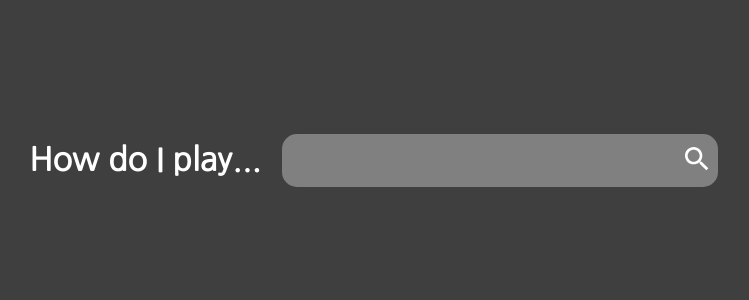
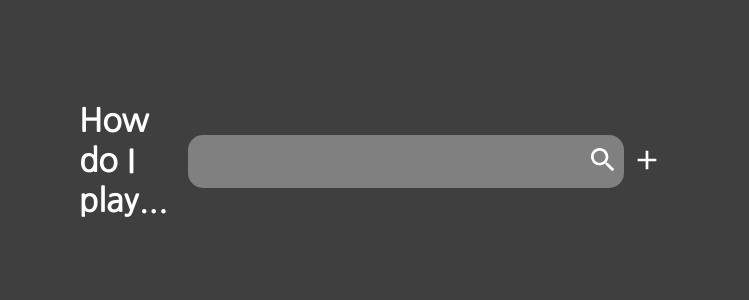
Before and after one commit to morales-martin/Chord-Search, a React (Create React App) app: page / in a window 1280 px wide. Shown: the top 300 px of the page, without its empty margins (266-1015 px from the left). Built offline with nearby package versions, Linux system fonts and the light colour scheme.

Commit message:
Add chord button & component init

```diff
--- /dev/null
+++ b/src/Components/AddChord.css
@@ -0,0 +1,7 @@
+.add-chord__container svg {
+    width: 2rem;
+}
+
+.add-chord__container path {
+    fill: white;
+}
--- /dev/null
+++ b/src/Components/AddChord.js
@@ -0,0 +1,15 @@
+import React from "react";
+import './AddChord.css'
+
+const AddChord = props => {
+
+
+
+  return (
+    <div className='add-chord__container'>
+
+    </div>
+  );
+};
+
+export default AddChord;
--- a/src/Components/ResultGrid.css
+++ b/src/Components/ResultGrid.css
@@ -0,0 +1,9 @@
+.grid-container {
+  flex: 1;
+  display: flex;
+  flex-direction: row;
+  justify-content: center;
+  flex-wrap: wrap;
+  margin: 0 auto;
+  max-width: 75%;
+}
--- a/src/Components/SearchChords.css
+++ b/src/Components/SearchChords.css
@@ -1,9 +1,10 @@
-.grid-container {
-    flex: 1;
-    display: flex;
-    flex-direction: row;
-    justify-content: center;
-    flex-wrap: wrap;
-    margin: 0 auto;
-    max-width: 75%;
+.search-chords__container {
+  display: flex;
+  flex-direction: column;
+  max-height: 100vh;
 }
+
+.search-chords__searchbar {
+  display: flex;
+  flex-direction: row;
+}
--- a/src/Components/SearchChords.js
+++ b/src/Components/SearchChords.js
@@ -1,26 +1,34 @@
 import React, { useEffect, useState } from "react";
 import "./SearchChords.css";
-
-
 import SearchForm from "./SearchForm";
 import ResultGrid from "./ResultGrid";
+import AddChord from "./AddChord";
 
 function SearchChords() {
   const [results, setResults] = useState();
   const [loading, setLoading] = useState(false);
   const [isSubmitted, setIsSubmitted] = useState(false);
+  const [addChord, setAddChord] = useState(false);
 
   useEffect(() => {}, [loading]);
 
+  const addSubmitHandler = e => {
+    e.preventDefault();
+    setAddChord(true);
+  }
+
   return (
-    /* "handleSubmit" will validate your inputs before invoking "onSubmit" */
     <div className="search-chords__container">
-      <SearchForm
-        setResults={setResults}
-        setLoading={setLoading}
-        setIsSubmitted={setIsSubmitted}
-      />
-      <ResultGrid results={results} isSubmitted={isSubmitted}/>
+      <div className="search-chords__searchbar">
+        <SearchForm
+          setResults={setResults}
+          setLoading={setLoading}
+          setIsSubmitted={setIsSubmitted}
+          handleAddSubmit={addSubmitHandler}
+        />
+        {addChord && <AddChord setAddChord={setAddChord}  />}
+      </div>
+      <ResultGrid results={results} isSubmitted={isSubmitted} />
     </div>
   );
 }
--- a/src/Components/SearchForm.css
+++ b/src/Components/SearchForm.css
@@ -1,16 +1,9 @@
-.search-chords__container {
-    display: flex;
-    flex-direction: column;
-    height: 100vh;
-}
 
 .search-form {
   min-width: 40%;
   margin: 0 auto;
   align-items: center;
-  height: 100vh;
   position: relative;
-
   display: flex;
   flex-direction: row;
   justify-content: center;
@@ -32,21 +25,6 @@
     cursor: pointer;
 }
 
-.search-form__button {
-    background: transparent;
-    border: none;
-    outline: none;
+.search-form__searchbtn {
     margin-left: -4rem;
 }
-
-.search-form__button:hover {
-    cursor: pointer;
-}
-
-.search-form__button path {
-    fill: white;
-}
-
-.search-form__button svg {
-    width: 2rem;
-}
--- a/src/Components/SearchForm.js
+++ b/src/Components/SearchForm.js
@@ -2,9 +2,11 @@ import React from "react";
 import { GetChord } from "../API.js";
 import { useForm } from "react-hook-form";
 import "./SearchForm.css";
+import Button from '../Components/UI/Button'
 
 const SearchForm = (props) => {
   const { register, handleSubmit } = useForm();
+
   const onSubmit = async (data) => {
     try {
       props.setIsSubmitted(true);
@@ -18,13 +20,14 @@ const SearchForm = (props) => {
   };
 
   return (
+    /* "handleSubmit" will validate your inputs before invoking "onSubmit" */
     <form className="search-form" onSubmit={handleSubmit(onSubmit)}>
       {/* register your input into the hook by invoking the "register" function */}
       <label htmlFor="chord">
         <h1>How do I play...</h1>
       </label>
-      <input name="chord" {...register('chord')} />
-      <button className="search-form__button">
+      <input name="chord" {...register("chord")} />
+      <Button className="search-form__searchbtn">
         <svg
           focusable="false"
           aria-hidden="true"
@@ -33,7 +36,17 @@ const SearchForm = (props) => {
         >
           <path d="M15.5 14h-.79l-.28-.27C15.41 12.59 16 11.11 16 9.5 16 5.91 13.09 3 9.5 3S3 5.91 3 9.5 5.91 16 9.5 16c1.61 0 3.09-.59 4.23-1.57l.27.28v.79l5 4.99L20.49 19l-4.99-5zm-6 0C7.01 14 5 11.99 5 9.5S7.01 5 9.5 5 14 7.01 14 9.5 11.99 14 9.5 14z"></path>
         </svg>
-      </button>
+      </Button>
+      <Button onClick={props.handleAddSubmit}>
+        <svg
+          focusable="false"
+          aria-hidden="true"
+          viewBox="0 0 24 24"
+          data-testid="AddIcon"
+        >
+          <path d="M19 13h-6v6h-2v-6H5v-2h6V5h2v6h6v2z"></path>
+        </svg>
+      </Button>
     </form>
   );
 };
--- /dev/null
+++ b/src/Components/UI/Button.css
@@ -0,0 +1,17 @@
+.btn-svg {
+    background: transparent;
+    border: none;
+    outline: none;
+}
+
+.btn-svg:hover {
+    cursor: pointer;
+}
+
+.btn-svg path {
+    fill: white;
+}
+
+.btn-svg svg {
+    width: 2rem;
+}
--- /dev/null
+++ b/src/Components/UI/Button.js
@@ -0,0 +1,10 @@
+import React from 'react'
+import './Button.css'
+
+const Button = props => {
+    return <button className={`${props.className} btn-svg`}>
+        {props.children}
+    </button>
+}
+
+export default Button;
```
